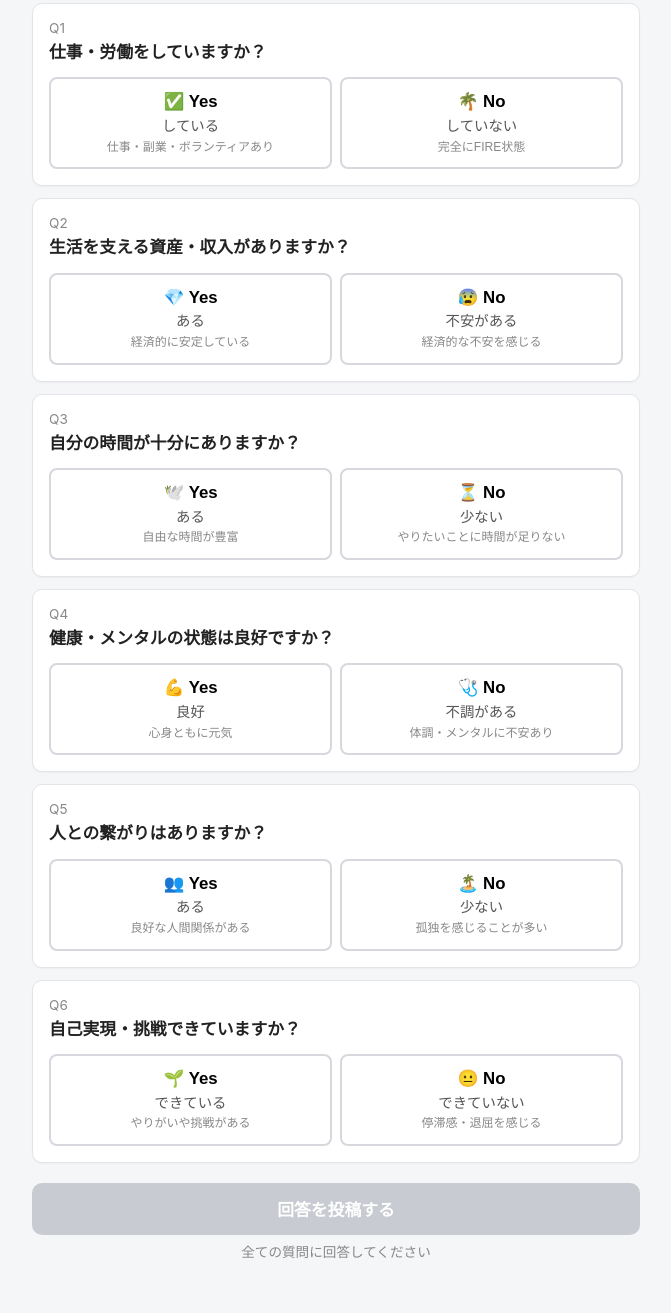
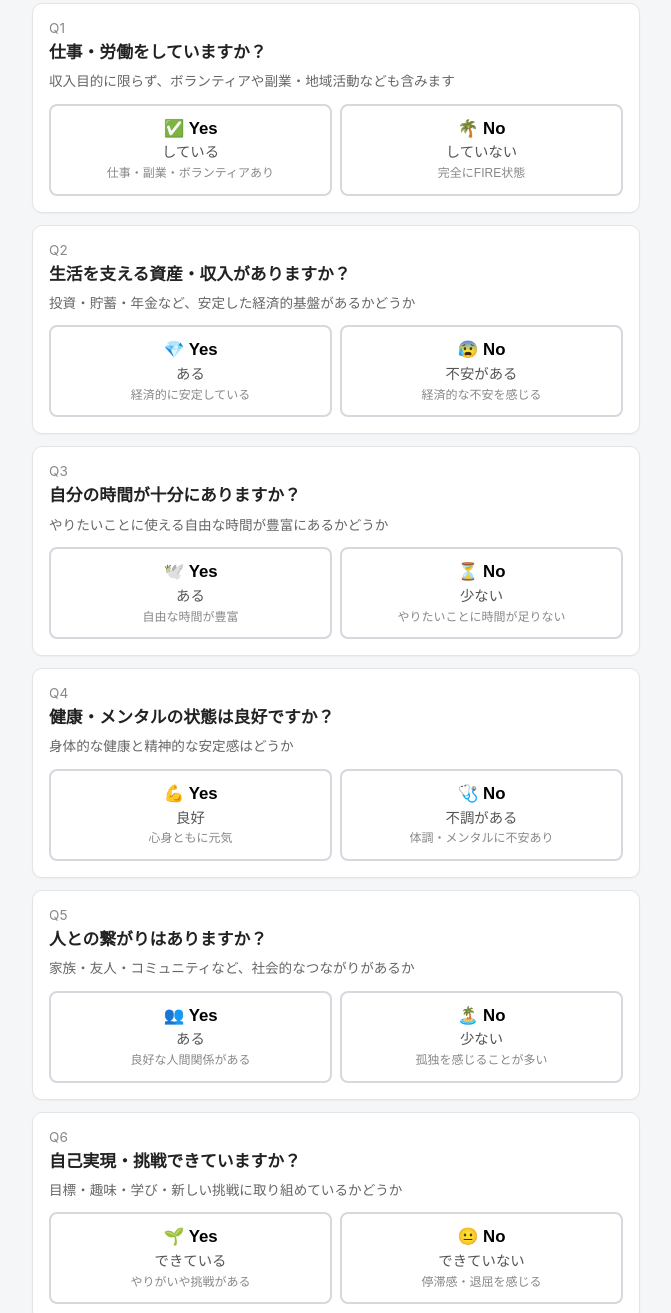
Before and after one commit to yto/fire-matching-proto, a plain HTML site: page public/index.html in a window 1280 px wide. Shown: the part 333-1646 px from the top of the page, without its empty margins (304-975 px from the left). Drawn offline with Linux system fonts and the light colour scheme.

Commit message:
Add question descriptions
各質問に補足説明（description）を追加し、質問カード内で表示。

Co-Authored-By: Claude Opus 4.7 (1M context) <noreply@anthropic.com>

```diff
--- a/public/app.js
+++ b/public/app.js
@@ -80,6 +80,7 @@ function renderQuestions() {
     card.innerHTML = `
       <div class="qnum">Q${q.number}</div>
       <div class="q"></div>
+      <div class="q-desc"></div>
       <div class="btns">
         <button type="button" data-ans="Yes">
           <span class="ans-main"></span>
@@ -94,6 +95,9 @@ function renderQuestions() {
       </div>
     `;
     card.querySelector(".q").textContent = q.q;
+    const qDesc = card.querySelector(".q-desc");
+    if (q.description) qDesc.textContent = q.description;
+    else qDesc.remove();
     const yesBtn = card.querySelector('button[data-ans="Yes"]');
     const noBtn = card.querySelector('button[data-ans="No"]');
     yesBtn.querySelector(".ans-main").textContent = `${q.a1.emoji} Yes`;
--- a/public/questions.json
+++ b/public/questions.json
@@ -4,6 +4,7 @@
     {
       "number": 1,
       "q": "仕事・労働をしていますか？",
+      "description": "収入目的に限らず、ボランティアや副業・地域活動なども含みます",
       "a1": {
         "value": "Yes",
         "label": "している",
@@ -20,6 +21,7 @@
     {
       "number": 2,
       "q": "生活を支える資産・収入がありますか？",
+      "description": "投資・貯蓄・年金など、安定した経済的基盤があるかどうか",
       "a1": {
         "value": "Yes",
         "label": "ある",
@@ -36,6 +38,7 @@
     {
       "number": 3,
       "q": "自分の時間が十分にありますか？",
+      "description": "やりたいことに使える自由な時間が豊富にあるかどうか",
       "a1": {
         "value": "Yes",
         "label": "ある",
@@ -52,6 +55,7 @@
     {
       "number": 4,
       "q": "健康・メンタルの状態は良好ですか？",
+      "description": "身体的な健康と精神的な安定感はどうか",
       "a1": {
         "value": "Yes",
         "label": "良好",
@@ -68,6 +72,7 @@
     {
       "number": 5,
       "q": "人との繋がりはありますか？",
+      "description": "家族・友人・コミュニティなど、社会的なつながりがあるか",
       "a1": {
         "value": "Yes",
         "label": "ある",
@@ -84,6 +89,7 @@
     {
       "number": 6,
       "q": "自己実現・挑戦できていますか？",
+      "description": "目標・趣味・学び・新しい挑戦に取り組めているかどうか",
       "a1": {
         "value": "Yes",
         "label": "できている",
--- a/public/style.css
+++ b/public/style.css
@@ -105,8 +105,15 @@ h2 {
 .card .q {
   font-size: 1.05rem;
   font-weight: 600;
+  margin-bottom: 6px;
+  line-height: 1.5;
+}
+
+.card .q-desc {
+  font-size: 0.85rem;
+  color: #666;
+  line-height: 1.5;
   margin-bottom: 12px;
-  line-height: 1.5;
 }
 
 .card .btns {
```
